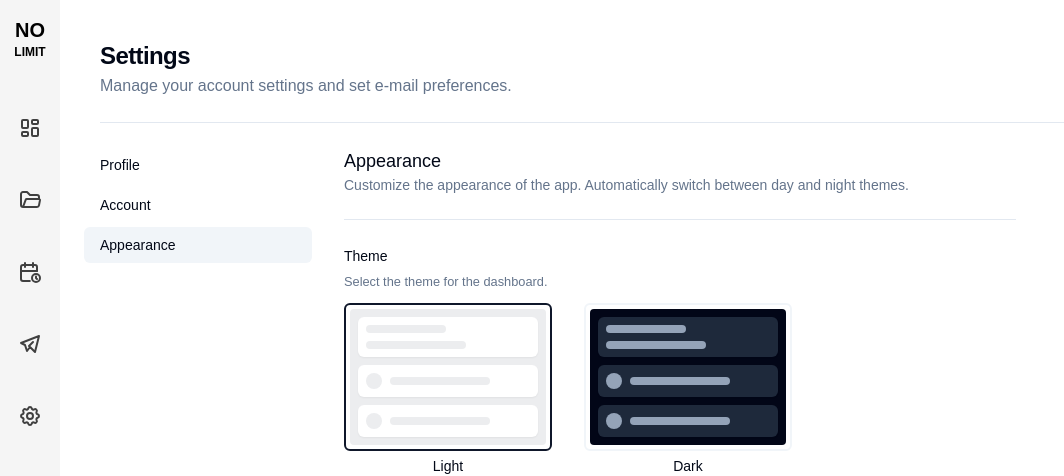
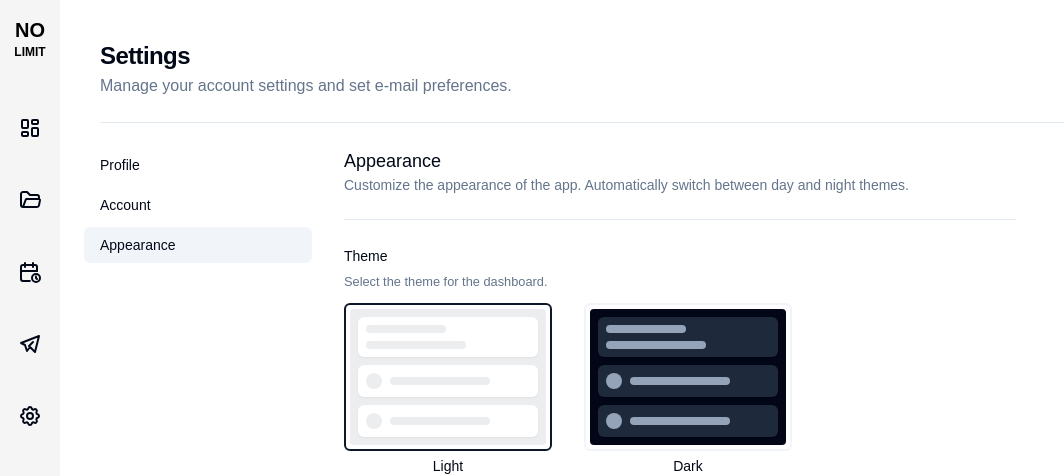
Before and after one commit to UTH-BrotherHood/NOLIMIT, a Next.js app: page /dashboard/settings/appearance in a window 1280 px wide. Shown: the top 476 px of the page, without its empty margins (0-1064 px from the left). Built offline with nearby package versions, Linux system fonts and the light colour scheme.

Commit message:
refactor: Update sidebar icons in SidebarDashboard and SidebarLink components

```diff
--- a/src/app/dashboard/sidebar-dashboard.tsx
+++ b/src/app/dashboard/sidebar-dashboard.tsx
@@ -17,27 +17,27 @@ export default function SidebarDashboard() {
     {
       label: 'Dashboard',
       href: '/dashboard',
-      icon: <IconLayoutDashboard className='text-neutral-700 dark:text-neutral-200 h-6 w-6 flex-shrink-0' />
+      icon: <IconLayoutDashboard className='h-6 w-6 flex-shrink-0' />
     },
     {
       label: 'Projects',
       href: '/dashboard/projects',
-      icon: <IconFolderOpen className='text-neutral-700 dark:text-neutral-200 h-6 w-6 flex-shrink-0' />
+      icon: <IconFolderOpen className='h-6 w-6 flex-shrink-0' />
     },
     {
       label: 'Schedule',
       href: '/dashboard/schedule',
-      icon: <IconCalendarTime className='text-neutral-700 dark:text-neutral-200 h-6 w-6 flex-shrink-0' />
+      icon: <IconCalendarTime className='h-6 w-6 flex-shrink-0' />
     },
     {
       label: 'Message',
       href: '/dashboard/message',
-      icon: <IconBrandTelegram className='text-neutral-700 dark:text-neutral-200 h-6 w-6 flex-shrink-0' />
+      icon: <IconBrandTelegram className='h-6 w-6 flex-shrink-0' />
     },
     {
       label: 'Settings',
       href: '/dashboard/settings',
-      icon: <IconSettings className='text-neutral-700 dark:text-neutral-200 h-6 w-6 flex-shrink-0' />
+      icon: <IconSettings className='h-6 w-6 flex-shrink-0' />
     }
   ]
   const [open, setOpen] = useState(false)
--- a/src/components/top-loader.tsx
+++ b/src/components/top-loader.tsx
@@ -5,9 +5,11 @@ import NextTopLoader from 'nextjs-toploader'
 
 export default function TopLoader() {
   const theme = localStorage.getItem('theme')
+
   if (!theme) {
     localStorage.setItem('theme', 'light')
   }
+
   const isDarkMode = theme === 'dark'
   console.log(theme)
 
--- a/src/components/ui/sidebar.tsx
+++ b/src/components/ui/sidebar.tsx
@@ -6,6 +6,7 @@ import { AnimatePresence, motion } from 'framer-motion'
 import { IconMenu2, IconX } from '@tabler/icons-react'
 import { Tooltip, TooltipContent, TooltipProvider, TooltipTrigger } from '@/components/ui/tooltip'
 import { Button } from '@/components/ui/button'
+import { usePathname } from 'next/navigation'
 
 interface Links {
   label: string
@@ -138,6 +139,8 @@ export const MobileSidebar = ({ className, children, ...props }: React.Component
 
 export const SidebarLink = ({ link, className, ...props }: { link: Links; className?: string; props?: LinkProps }) => {
   const { open, animate } = useSidebar()
+  const pathname = usePathname()
+  const isActive = pathname === link.href
   return (
     <Link
       href={link.href}
@@ -147,7 +150,15 @@ export const SidebarLink = ({ link, className, ...props }: { link: Links; classN
       <TooltipProvider>
         <Tooltip>
           <TooltipTrigger asChild>
-            <div className='p-2 hover:bg-slate-200 dark:hover:bg-neutral-500 rounded-lg'>{link.icon}</div>
+            <div
+              className={`p-2 rounded-lg ${
+                isActive
+                  ? 'bg-black text-white dark:bg-white dark:text-gray-600'
+                  : 'hover:bg-slate-200 dark:hover:bg-neutral-500'
+              }`}
+            >
+              {link.icon}
+            </div>
           </TooltipTrigger>
           <TooltipContent>
             <p>{link.label}</p>
```
